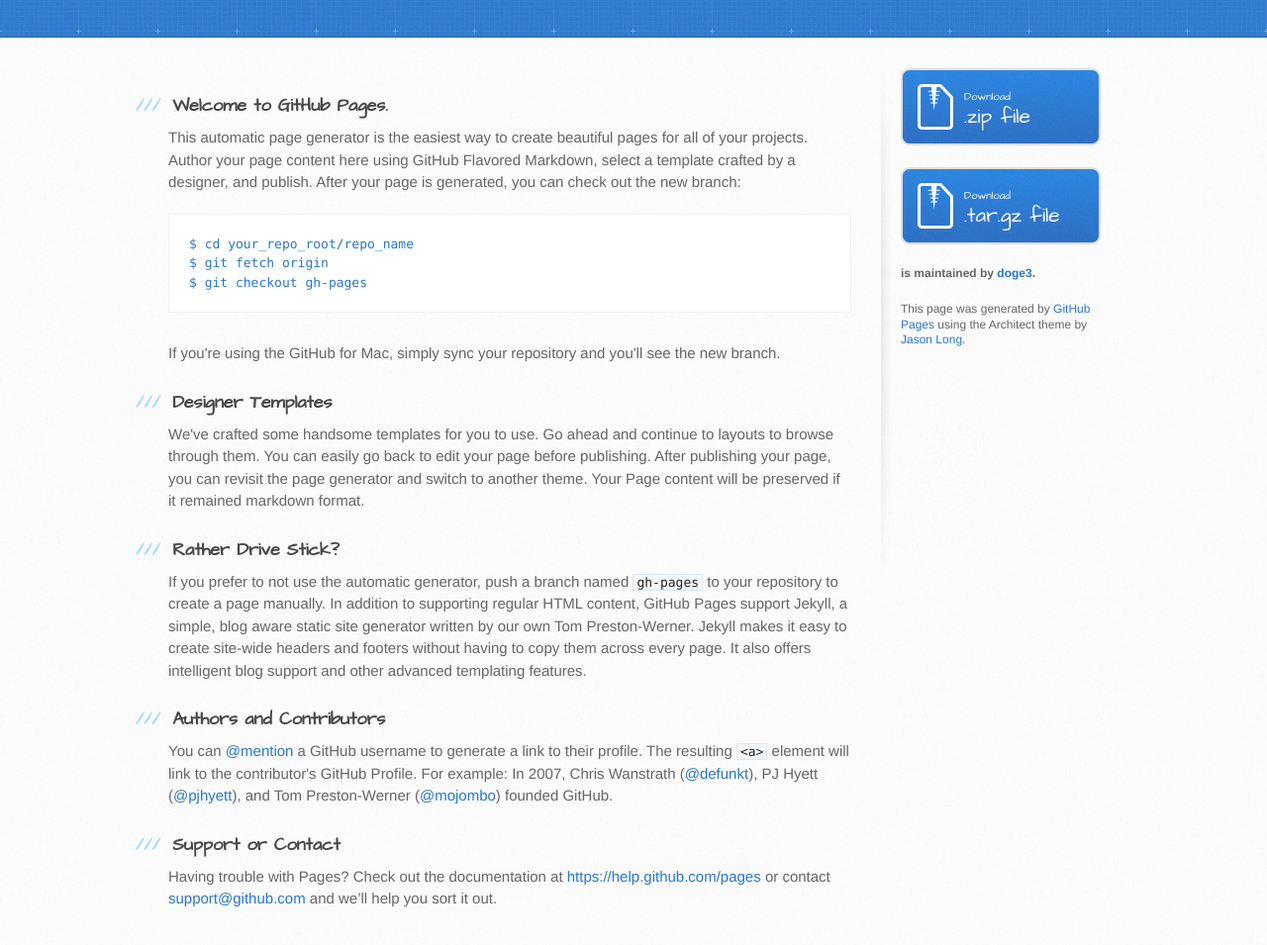
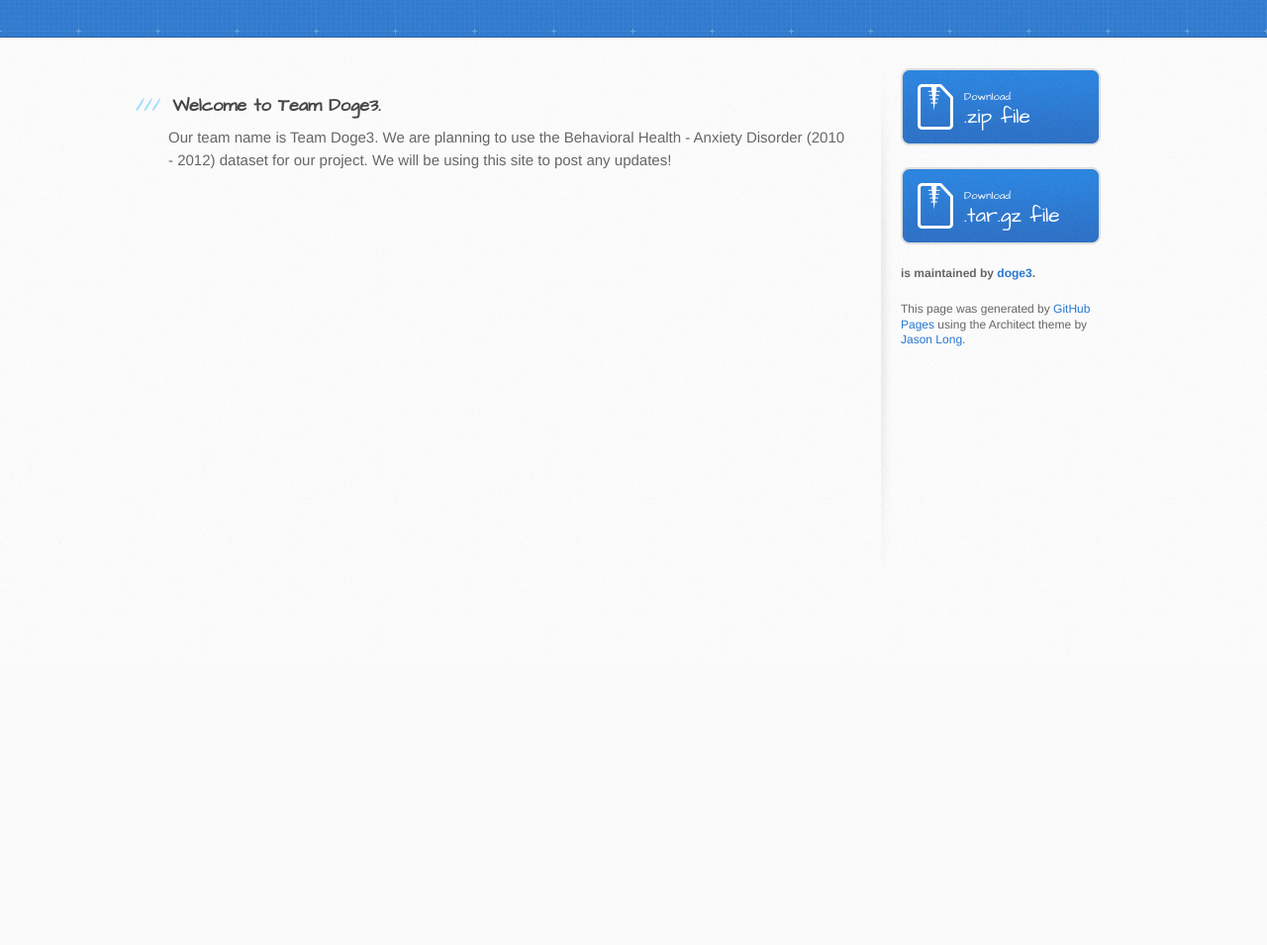
Before and after one commit to doge3/cogs121vis, a plain HTML site: page index.html in a window 1280 px wide. Shown: the part 129-1084 px from the top of the page at 99% size. After the commit the page ends 800 px from the top, so only its background shows below. Drawn offline with Linux system fonts and the light colour scheme.

Commit message:
Updated index.html

```diff
--- a/index.html
+++ b/index.html
@@ -29,36 +29,9 @@
       <div class="inner clearfix">
         <section id="main-content">
           <h3>
-<a id="welcome-to-github-pages" class="anchor" href="#welcome-to-github-pages" aria-hidden="true"><span class="octicon octicon-link"></span></a>Welcome to GitHub Pages.</h3>
+<a id="welcome-to-github-pages" class="anchor" href="#welcome-to-github-pages" aria-hidden="true"><span class="octicon octicon-link"></span></a>Welcome to Team Doge3.</h3>
 
-<p>This automatic page generator is the easiest way to create beautiful pages for all of your projects. Author your page content here using GitHub Flavored Markdown, select a template crafted by a designer, and publish. After your page is generated, you can check out the new branch:</p>
-
-<pre><code>$ cd your_repo_root/repo_name
-$ git fetch origin
-$ git checkout gh-pages
-</code></pre>
-
-<p>If you're using the GitHub for Mac, simply sync your repository and you'll see the new branch.</p>
-
-<h3>
-<a id="designer-templates" class="anchor" href="#designer-templates" aria-hidden="true"><span class="octicon octicon-link"></span></a>Designer Templates</h3>
-
-<p>We've crafted some handsome templates for you to use. Go ahead and continue to layouts to browse through them. You can easily go back to edit your page before publishing. After publishing your page, you can revisit the page generator and switch to another theme. Your Page content will be preserved if it remained markdown format.</p>
-
-<h3>
-<a id="rather-drive-stick" class="anchor" href="#rather-drive-stick" aria-hidden="true"><span class="octicon octicon-link"></span></a>Rather Drive Stick?</h3>
-
-<p>If you prefer to not use the automatic generator, push a branch named <code>gh-pages</code> to your repository to create a page manually. In addition to supporting regular HTML content, GitHub Pages support Jekyll, a simple, blog aware static site generator written by our own Tom Preston-Werner. Jekyll makes it easy to create site-wide headers and footers without having to copy them across every page. It also offers intelligent blog support and other advanced templating features.</p>
-
-<h3>
-<a id="authors-and-contributors" class="anchor" href="#authors-and-contributors" aria-hidden="true"><span class="octicon octicon-link"></span></a>Authors and Contributors</h3>
-
-<p>You can <a href="https://github.com/blog/821" class="user-mention">@mention</a> a GitHub username to generate a link to their profile. The resulting <code>&lt;a&gt;</code> element will link to the contributor's GitHub Profile. For example: In 2007, Chris Wanstrath (<a href="https://github.com/defunkt" class="user-mention">@defunkt</a>), PJ Hyett (<a href="https://github.com/pjhyett" class="user-mention">@pjhyett</a>), and Tom Preston-Werner (<a href="https://github.com/mojombo" class="user-mention">@mojombo</a>) founded GitHub.</p>
-
-<h3>
-<a id="support-or-contact" class="anchor" href="#support-or-contact" aria-hidden="true"><span class="octicon octicon-link"></span></a>Support or Contact</h3>
-
-<p>Having trouble with Pages? Check out the documentation at <a href="https://help.github.com/pages">https://help.github.com/pages</a> or contact <a href="mailto:support@github.com">support@github.com</a> and we’ll help you sort it out.</p>
+        Our team name is Team Doge3. We are planning to use the Behavioral Health - Anxiety Disorder (2010 - 2012) dataset for our project. We will be using this site to post any updates!
         </section>
 
         <aside id="sidebar">
```
